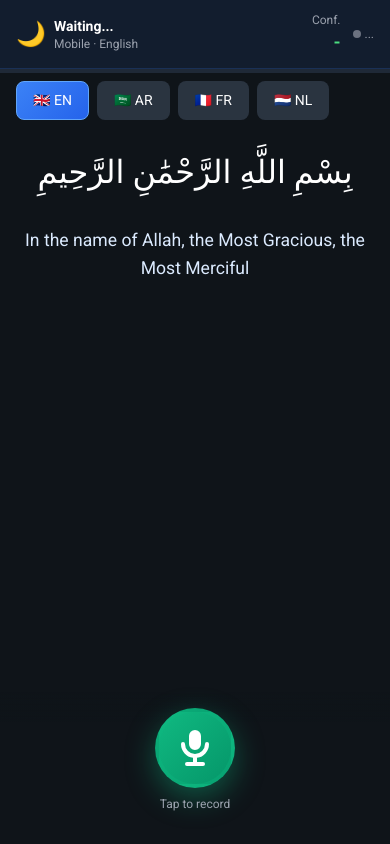
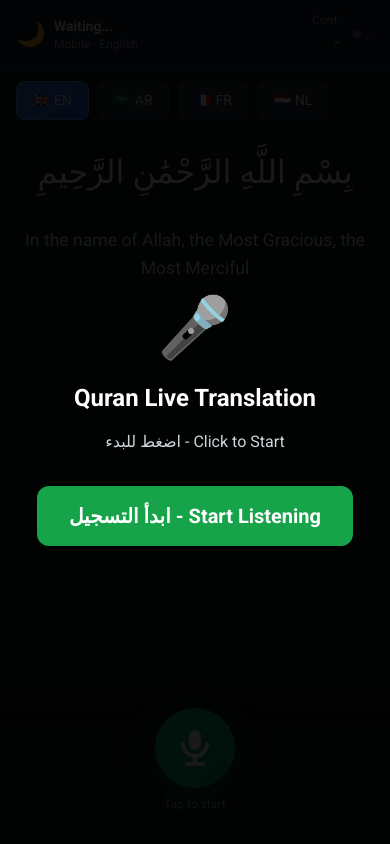
Before and after one commit to idesignixx-code/quran-live, a Flask app: template templates/mobile.html in a window 390 px wide. Run offline with Flask 3, Linux system fonts and the light colour scheme; the template is opened without the code that fills it, so the values that code supplies are empty; some libraries are stand-ins or nearby versions; some web fonts are replaced.

Commit message:
Update mobile.html

```diff
--- a/templates/mobile.html
+++ b/templates/mobile.html
@@ -56,15 +56,21 @@
             transform: scale(0.95);
         }
 
-        .mic-button.recording {
+        .mic-button.listening {
             background: linear-gradient(135deg, #ef4444 0%, #dc2626 100%);
             box-shadow: 0 10px 30px rgba(239, 68, 68, 0.4);
             animation: pulse-red 1.5s infinite;
         }
 
         @keyframes pulse-red {
-            0%, 100% { box-shadow: 0 10px 30px rgba(239, 68, 68, 0.4); }
-            50% { box-shadow: 0 10px 50px rgba(239, 68, 68, 0.8); }
+            0%, 100% {
+                box-shadow: 0 10px 30px rgba(239, 68, 68, 0.4);
+                transform: scale(1);
+            }
+            50% {
+                box-shadow: 0 10px 50px rgba(239, 68, 68, 0.8);
+                transform: scale(1.05);
+            }
         }
 
         .verse-arabic {
@@ -94,7 +100,6 @@
             padding: 0.5rem 1rem;
             border-radius: 0.5rem;
             font-size: 0.875rem;
-            white-space: nowrap;
             cursor: pointer;
             transition: all 0.2s;
             background: rgba(71, 85, 105, 0.5);
@@ -105,9 +110,34 @@
             background: linear-gradient(135deg, #3b82f6 0%, #2563eb 100%);
             border-color: #60a5fa;
         }
+
+        .auto-start-overlay {
+            position: fixed;
+            top: 0;
+            left: 0;
+            right: 0;
+            bottom: 0;
+            background: rgba(0, 0, 0, 0.9);
+            display: flex;
+            align-items: center;
+            justify-content: center;
+            z-index: 2000;
+        }
     </style>
 </head>
 <body>
+
+    <!-- Auto-start overlay -->
+    <div class="auto-start-overlay" id="start-overlay">
+        <div class="text-center p-8">
+            <div class="text-6xl mb-6">🎤</div>
+            <h2 class="text-2xl font-bold mb-4">Quran Live Translation</h2>
+            <p class="text-gray-300 mb-8">اضغط للبدء - Click to Start</p>
+            <button onclick="startListening()" class="px-8 py-4 bg-green-600 hover:bg-green-700 rounded-xl text-xl font-bold transition-all">
+                ابدأ التسجيل - Start Listening
+            </button>
+        </div>
+    </div>
 
     <div class="h-full flex flex-col">
 
@@ -174,12 +204,12 @@
         <!-- Microphone Button (Fixed at bottom) -->
         <div class="fixed bottom-0 left-0 right-0 pb-8 pt-4" style="background: linear-gradient(to top, #0f1419 80%, transparent);">
             <div class="flex flex-col items-center">
-                <div class="mic-button" id="mic-button" onclick="toggleRecording()">
+                <div class="mic-button" id="mic-button" onclick="toggleListening()">
                     <svg class="w-10 h-10 text-white" fill="currentColor" viewBox="0 0 20 20">
                         <path fill-rule="evenodd" d="M7 4a3 3 0 016 0v4a3 3 0 11-6 0V4zm4 10.93A7.001 7.001 0 0017 8a1 1 0 10-2 0A5 5 0 015 8a1 1 0 00-2 0 7.001 7.001 0 006 6.93V17H6a1 1 0 100 2h8a1 1 0 100-2h-3v-2.07z" clip-rule="evenodd"></path>
                     </svg>
                 </div>
-                <div class="mt-2 text-xs text-gray-400" id="mic-status">Tap to record</div>
+                <div class="mt-2 text-xs text-gray-400" id="mic-status">Tap to start</div>
             </div>
         </div>
     </div>
@@ -196,77 +226,137 @@
         document.getElementById('lang-display').textContent = `Mobile · ${langNames[language]}`;
 
         const socket = io();
-        let isRecording = false;
+        let isListening = false;
         let recognition = null;
+        let shouldRestart = false;
 
         // Initialize Speech Recognition
-        if ('webkitSpeechRecognition' in window || 'SpeechRecognition' in window) {
+        function initRecognition() {
+            if (!('webkitSpeechRecognition' in window || 'SpeechRecognition' in window)) {
+                alert('Speech recognition not supported. Use Chrome or Edge.');
+                return false;
+            }
+
             const SpeechRecognition = window.SpeechRecognition || window.webkitSpeechRecognition;
             recognition = new SpeechRecognition();
             recognition.lang = 'ar-SA';
-            recognition.continuous = false;
+            recognition.continuous = true;  // مستمر!
             recognition.interimResults = false;
+            recognition.maxAlternatives = 1;
 
             recognition.onresult = (event) => {
-                const text = event.results[0][0].transcript;
+                const lastResult = event.results[event.results.length - 1];
+                if (lastResult.isFinal) {
+                    const text = lastResult[0].transcript;
                     console.log('Recognized:', text);
 
-                document.getElementById('mic-status').textContent = 'Processing...';
-
+                    // إرسال للخادم مباشرة
                     socket.emit('recognize_verse', {
                         text: text,
                         lang: language
                     });
+                }
             };
 
             recognition.onerror = (event) => {
-                console.error('Error:', event.error);
-                isRecording = false;
-                document.getElementById('mic-button').classList.remove('recording');
+                console.error('Speech error:', event.error);
+
+                if (event.error === 'aborted') {
+                    // تجاهل خطأ aborted وأعد المحاولة
+                    if (shouldRestart && isListening) {
+                        setTimeout(() => {
+                            try {
+                                recognition.start();
+                            } catch (e) {
+                                console.log('Restart failed:', e);
+                            }
+                        }, 100);
+                    }
+                } else if (event.error === 'no-speech') {
+                    // لا يوجد كلام، أعد المحاولة
+                    if (shouldRestart && isListening) {
+                        setTimeout(() => {
+                            try {
+                                recognition.start();
+                            } catch (e) {}
+                        }, 100);
+                    }
+                } else {
+                    // خطأ حقيقي
                     document.getElementById('mic-status').textContent = 'Error: ' + event.error;
-
-                setTimeout(() => {
-                    document.getElementById('mic-status').textContent = 'Tap to record';
-                }, 2000);
+                }
             };
 
             recognition.onend = () => {
-                isRecording = false;
-                document.getElementById('mic-button').classList.remove('recording');
-                if (document.getElementById('mic-status').textContent === 'Recording...') {
-                    document.getElementById('mic-status').textContent = 'Processing...';
+                console.log('Recognition ended');
+
+                // إعادة التشغيل تلقائياً إذا كان يجب أن يستمر
+                if (shouldRestart && isListening) {
+                    setTimeout(() => {
+                        try {
+                            recognition.start();
+                            console.log('Auto-restarted');
+                        } catch (e) {
+                            console.log('Restart error:', e);
+                        }
+                    }, 100);
                 }
             };
+
+            return true;
         }
 
-        function toggleRecording() {
-            if (!recognition) {
-                alert('Speech recognition not supported. Use Chrome or Edge.');
+        function startListening() {
+            // إخفاء شاشة البداية
+            document.getElementById('start-overlay').style.display = 'none';
+
+            if (!recognition && !initRecognition()) {
                 return;
             }
 
-            if (!isRecording) {
             try {
+                isListening = true;
+                shouldRestart = true;
                 recognition.start();
-                    isRecording = true;
-                    document.getElementById('mic-button').classList.add('recording');
-                    document.getElementById('mic-status').textContent = 'Recording...';
+
+                document.getElementById('mic-button').classList.add('listening');
+                document.getElementById('mic-status').textContent = 'Listening...';
+
             } catch (e) {
                 console.error('Start error:', e);
                 alert('Please allow microphone access');
             }
+        }
+
+        function stopListening() {
+            shouldRestart = false;
+            isListening = false;
+
+            if (recognition) {
+                recognition.stop();
+            }
+
+            document.getElementById('mic-button').classList.remove('listening');
+            document.getElementById('mic-status').textContent = 'Stopped';
+        }
+
+        function toggleListening() {
+            if (isListening) {
+                stopListening();
             } else {
-                recognition.stop();
+                startListening();
             }
         }
 
         // Connection
         socket.on('connect', () => {
+            console.log('Connected');
             document.getElementById('status-dot').style.background = '#10b981';
             document.getElementById('status-text').textContent = 'OK';
         });
 
         socket.on('disconnect', () => {
+            console.log('Disconnected');
             document.getElementById('status-dot').style.background = '#ef4444';
             document.getElementById('status-text').textContent = 'ERR';
         });
@@ -282,19 +372,6 @@
             const conf = Math.round((data.confidence || 0) * 100);
             document.getElementById('confidence').textContent = `${conf}%`;
             document.getElementById('confidence-bar').style.width = `${conf}%`;
-
-            document.getElementById('mic-status').textContent = 'Found! ✅';
-            setTimeout(() => {
-                document.getElementById('mic-status').textContent = 'Tap to record';
-            }, 2000);
-        });
-
-        // No match
-        socket.on('no_match', () => {
-            document.getElementById('mic-status').textContent = 'Not found';
-            setTimeout(() => {
-                document.getElementById('mic-status').textContent = 'Tap to record';
-            }, 2000);
         });
 
         // Next verses
@@ -326,6 +403,10 @@
             language = lang;
             document.getElementById('lang-display').textContent = `Mobile · ${langNames[lang]}`;
 
+            if (recognition) {
+                recognition.lang = lang === 'ar' ? 'ar-SA' : `${lang}-${lang.toUpperCase()}`;
+            }
+
             document.querySelectorAll('.lang-btn').forEach(btn => {
                 if (btn.dataset.lang === lang) {
                     btn.classList.add('active');
@@ -337,6 +418,7 @@
 
         // Initialize
         setLanguage(language);
+        initRecognition();
     </script>
 </body>
 </html>
```
Lines whose indentation alone changed are shown as unchanged.
